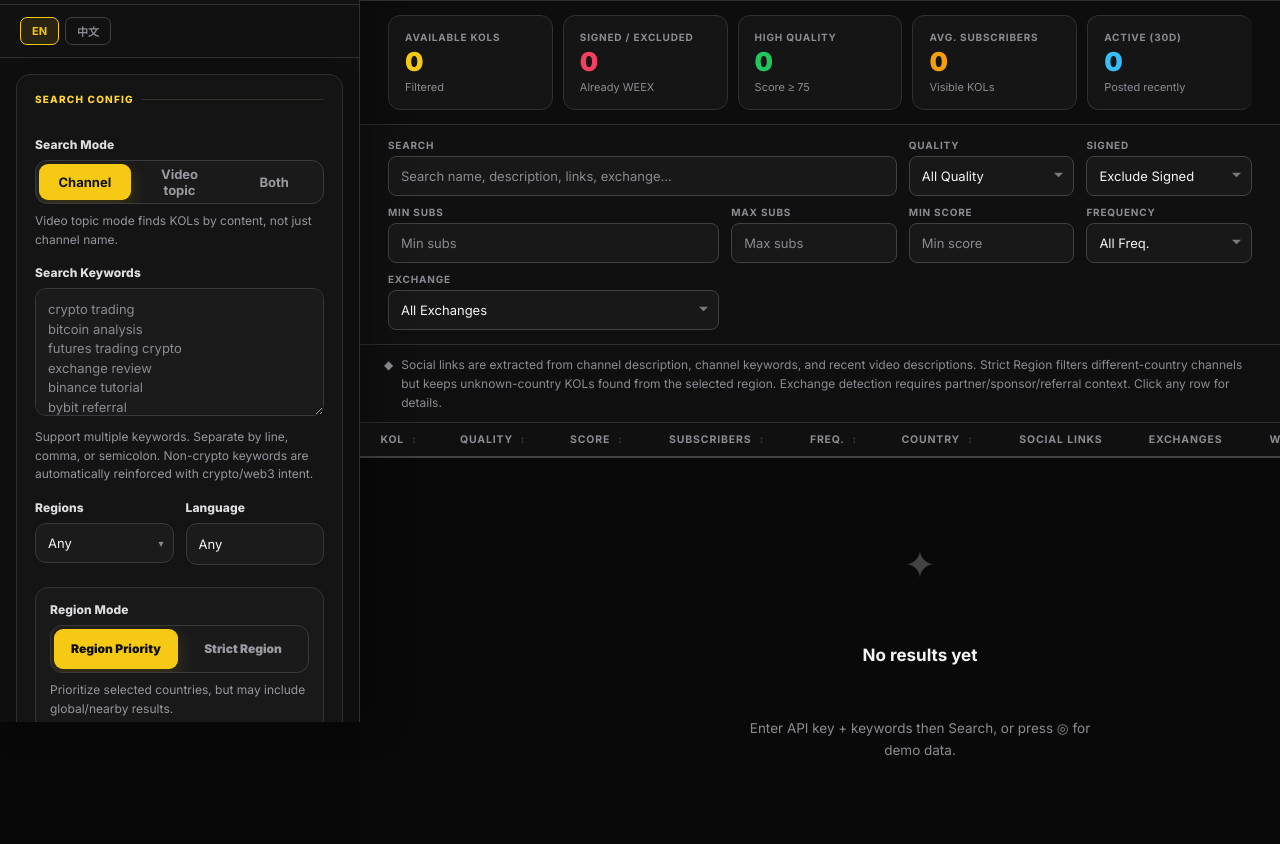
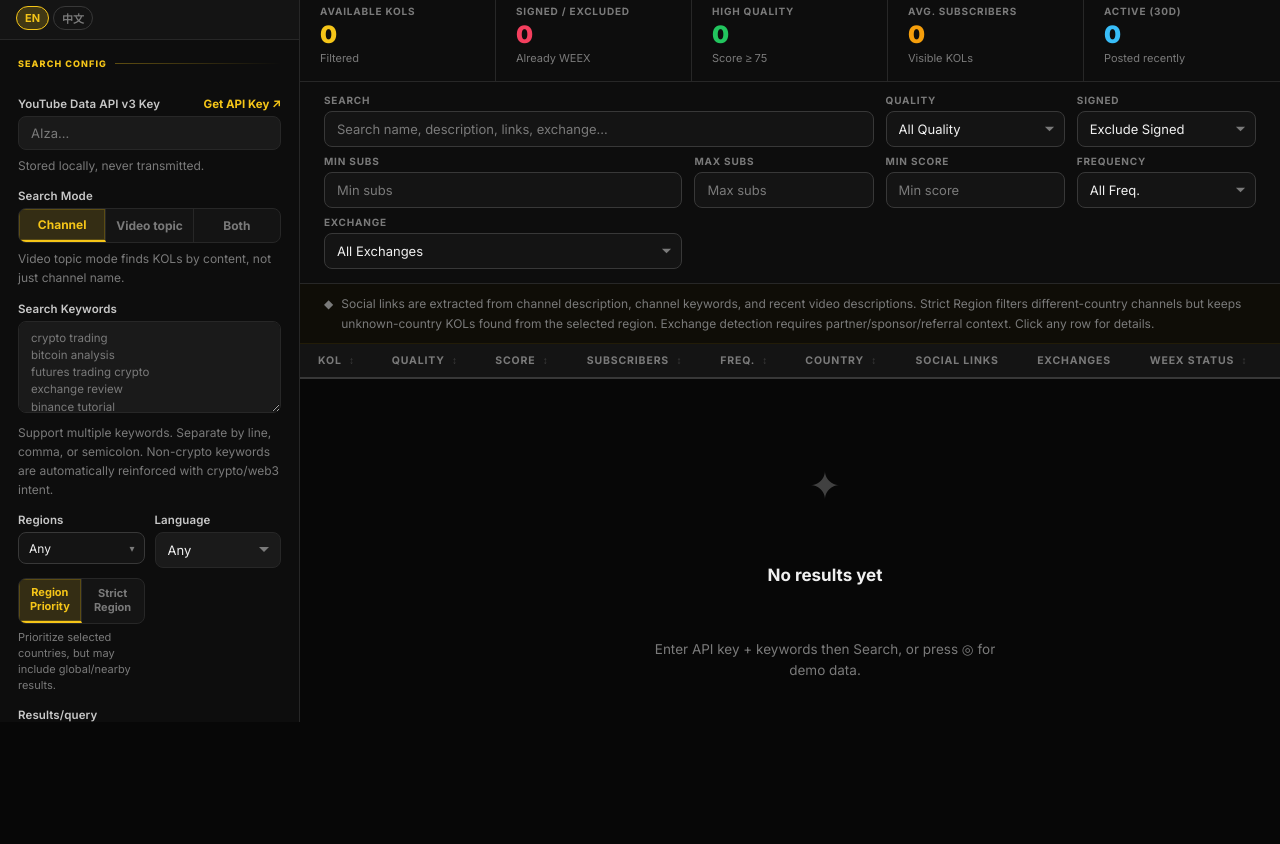
Before and after one commit to wiz-dot/weex-kol-finder, a website: page index.html in a window 1280 px wide. Shown: the part 78-922 px from the top of the page. After the commit the page ends 843 px from the top, so only its background shows below. Drawn offline with Linux system fonts and the light colour scheme.

Commit message:
Add files via upload

```diff
--- a/index.html
+++ b/index.html
@@ -393,159 +393,6 @@ td{padding:13px 16px;font-size:13px;vertical-align:middle}
   .card-grid{grid-template-columns:1fr;padding:12px}
   .drawer{width:100%;right:-100%}
 }
-
-/* ── Visual refresh: BD workspace layout ── */
-:root{
-  --sidebar-w:360px;
-  --bg:#080808;
-  --bg2:#101010;
-  --panel:#181818;
-  --panel2:#202020;
-  --panel3:#272727;
-  --border:#2e2e2e;
-  --border2:#414141;
-  --ink:#f4f4f5;
-  --ink2:#d4d4d8;
-  --ink3:#8b8b92;
-  --gold:#f6c915;
-  --gold2:#ffdf4d;
-  --r:12px;
-  --rs:10px;
-}
-body{background:#080808}
-.app{background:#080808}
-aside{
-  background:#0f0f10;
-  border-right:1px solid #303033;
-  box-shadow:12px 0 36px rgba(0,0,0,.26);
-}
-.brand{
-  padding:22px 22px 18px;
-  background:#121212;
-  border-bottom:1px solid #303033;
-}
-.logo-box{width:42px;height:42px;border-radius:12px;box-shadow:none}
-.brand-text h1{font-size:16px;letter-spacing:-.2px}
-.brand-text p{font-size:12px;color:#9a9aa0}
-.lang-bar{padding:12px 20px;background:#111112;gap:6px}
-.lang-btn{height:28px;padding:0 11px;border-radius:7px}
-.lang-btn.active{background:#2a2513}
-.sidebar-content{gap:14px;padding:16px 16px 22px}
-.s-section{
-  padding:18px;
-  border:1px solid #2f2f32;
-  border-radius:14px;
-  background:#141415;
-  box-shadow:0 10px 28px rgba(0,0,0,.16);
-}
-.s-section:last-child{padding-bottom:18px;border-bottom:1px solid #2f2f32}
-.s-label{font-size:10px;margin-bottom:16px;color:#ffd633}
-.s-label::after{background:#343028}
-.s-stack{gap:16px}
-.s-row{gap:12px}
-label.fl{font-size:12px;font-weight:800;color:#dfdfe2;margin-bottom:8px}
-.hint,.region-mode-hint{font-size:12px;line-height:1.55;color:#96969d;margin-top:8px}
-.api-label-row{align-items:flex-end}
-.api-key-link{font-size:12px}
-.field,.sel,.ta,.ms-trigger{
-  background:#1b1b1c;
-  border-color:#38383c;
-  border-radius:11px;
-  min-height:40px;
-  color:#f5f5f6;
-}
-.field,.sel{height:42px}
-.ta{padding:11px 12px;font-size:13px}
-.keyword-ta{min-height:128px}
-.field:focus,.sel:focus,.ta:focus,.ms-trigger:hover,.multi-select.open .ms-trigger{
-  border-color:#f6c915;
-  box-shadow:0 0 0 3px rgba(246,201,21,.12);
-}
-.ms-trigger{font-size:13px;padding:9px 34px 9px 12px}
-.ms-menu{background:#181819;border-color:#3f3f43;border-radius:12px;box-shadow:0 20px 56px rgba(0,0,0,.72)}
-.ms-selected-list{gap:6px;margin-top:8px}
-.ms-chip{border-color:rgba(246,201,21,.34);background:rgba(246,201,21,.1);padding:3px 9px;font-size:11px;border-radius:8px}
-.stt{
-  height:44px;
-  border-radius:12px;
-  background:#1a1a1b;
-  border-color:#3a3a3d;
-  padding:3px;
-  gap:3px;
-  overflow:hidden;
-}
-.stt-btn{
-  border:0;
-  border-radius:9px;
-  font-size:13px;
-  padding:0 10px;
-  min-width:0;
-  color:#9a9aa0;
-}
-.stt-btn.active{
-  color:#111;
-  background:#f6c915;
-  border-bottom:0;
-  box-shadow:0 6px 18px rgba(246,201,21,.18);
-}
-.stt-btn:hover:not(.active){background:#252528;color:#f0f0f0}
-.region-mode-card{
-  padding:14px;
-  border:1px solid #343438;
-  background:#19191a;
-  border-radius:13px;
-}
-.region-mode{height:48px;margin-top:0}
-.region-mode .stt-btn{font-size:12px;line-height:1.2;min-height:0;font-weight:900}
-.btn-row{grid-template-columns:1fr 44px;gap:10px;margin-top:4px}
-.btn-primary{height:46px;border-radius:12px;box-shadow:none;font-size:14px}
-.btn-primary:hover{box-shadow:0 10px 30px rgba(246,201,21,.22)}
-.btn-icon{height:46px;border-radius:12px;background:#1b1b1d}
-main{background:#090909}
-.topbar{
-  padding:18px 28px;
-  background:#101011;
-  border-bottom:1px solid #2d2d30;
-}
-.topbar::after{display:none}
-.topbar h2{font-size:19px}
-.topbar-sub{font-size:13px}
-.btn-secondary,.view-toggle{border-radius:10px}
-.metrics-bar{
-  gap:10px;
-  padding:14px 28px;
-  background:#0d0d0e;
-  border-bottom:1px solid #2d2d30;
-}
-.metric-cell{
-  border:1px solid #303033;
-  border-radius:12px;
-  padding:15px 16px;
-  background:#151516;
-}
-.metric-cell .m-val{font-size:26px}
-.filter-bar{
-  padding:14px 28px;
-  background:#101011;
-  border-bottom:1px solid #2d2d30;
-  gap:10px 12px;
-}
-.notice-bar{background:#0f0f10;border-bottom:1px solid #2d2d30}
-table{min-width:1120px}
-thead th{background:#101011}
-tbody tr:hover{background:rgba(246,201,21,.045)}
-.drawer{background:#111112}
-.d-stat,.d-desc,.d-link-item{border-radius:12px}
-@media(max-width:1100px){
-  :root{--sidebar-w:320px}
-  .sidebar-content{padding:12px}
-  .s-section{padding:14px}
-}
-@media(max-width:860px){
-  .app{grid-template-columns:1fr}
-  aside{position:relative;height:auto;max-height:none}
-  .metrics-bar,.filter-bar{padding-left:16px;padding-right:16px}
-}
 </style>
 </head>
 <body>
@@ -572,7 +419,7 @@ tbody tr:hover{background:rgba(246,201,21,.045)}
     <div class="s-section s-stack">
       <div class="s-label" data-i="sec_search">Search Config</div>
 
-      <div class="api-key-config" style="display:none">
+      <div>
         <div class="api-label-row">
           <label class="fl" for="apiKey" data-i="lbl_apikey">YouTube Data API v3 Key</label>
           <a class="api-key-link" href="https://developers.google.com/youtube/v3/getting-started" target="_blank" rel="noopener noreferrer" data-i="api_get_key">Get API Key ↗</a>
@@ -618,6 +465,11 @@ web3 news"></textarea>
             </div>
           </div>
           <div class="ms-selected-list" id="regionChips"></div>
+          <div class="stt region-mode" id="regionMode">
+            <button type="button" class="stt-btn active" data-region-mode="priority" data-i="region_priority">Region Priority</button>
+            <button type="button" class="stt-btn" data-region-mode="strict" data-i="region_strict">Strict Region</button>
+          </div>
+          <p class="region-mode-hint" id="regionModeHint" data-i="hint_region_priority">Prioritize selected countries, but may include global/nearby results.</p>
         </div>
         <div>
           <label class="fl" for="languageCode" data-i="lbl_lang">Language</label>
@@ -643,14 +495,6 @@ web3 news"></textarea>
             <option value="uk">Українська</option>
           </select>
         </div>
-      </div>
-      <div class="region-mode-card">
-        <label class="fl" data-i="lbl_region_mode">Region Mode</label>
-        <div class="stt region-mode" id="regionMode">
-          <button type="button" class="stt-btn active" data-region-mode="priority" data-i="region_priority">Region Priority</button>
-          <button type="button" class="stt-btn" data-region-mode="strict" data-i="region_strict">Strict Region</button>
-        </div>
-        <p class="region-mode-hint" id="regionModeHint" data-i="hint_region_priority">Prioritize selected countries, but may include global/nearby results.</p>
       </div>
 
       <div>
@@ -885,7 +729,7 @@ const LANGS={
     brand_sub:'YouTube BD Dashboard',sec_search:'Search Config',lbl_apikey:'YouTube Data API v3 Key',api_get_key:'Get API Key ↗',hint_apikey:'Stored locally, never transmitted.',
     lbl_search_type:'Search Mode',mode_channel:'Channel',mode_video:'Video topic',mode_both:'Both',hint_search_type:'Video topic mode finds KOLs by content, not just channel name.',
     lbl_keyword:'Search Keywords',hint_keywords_multi:'Support multiple keywords. Separate by line, comma, or semicolon. Non-crypto keywords are automatically reinforced with crypto/web3 intent.',
-    lbl_region:'Regions',lbl_lang:'Language',lbl_region_mode:'Region Mode',opt_any:'Any',ms_all:'Select all',ms_clear:'Clear',region_priority:'Region Priority',region_strict:'Strict Region',hint_region_priority:'Prioritize selected countries, but may include global/nearby results.',hint_region_strict:'Hide channels with a different YouTube country; keep unknown-country KOLs found from the selected region.',lbl_maxresults:'Results/query',btn_search:'Search KOLs',
+    lbl_region:'Regions',lbl_lang:'Language',opt_any:'Any',ms_all:'Select all',ms_clear:'Clear',region_priority:'Region Priority',region_strict:'Strict Region',hint_region_priority:'Prioritize selected countries, but may include global/nearby results.',hint_region_strict:'Hide channels with a different YouTube country; keep unknown-country KOLs found from the selected region.',lbl_maxresults:'Results/query',btn_search:'Search KOLs',
     sec_signed:'WEEX Signed KOLs',lbl_excel_upload:'Upload Signed List (Excel/CSV)',uz_label:'Click or drag to upload',uz_hint:'.xlsx / .xls / .csv',
     lbl_signed_manual:'Or enter manually',ph_signed:'One name per line\ne.g. Crypto Jack',hint_signed:'Matched against channel name, handle, and description.',
     sec_signed:'Signed KOL List',lbl_excel_upload:'Upload Excel / CSV',uz_label:'Click or drag to upload',uz_hint:'.xlsx / .xls / .csv — auto-merges with built-in list',
@@ -920,7 +764,7 @@ const LANGS={
     brand_sub:'YouTube BD 搜索仪表盘',sec_search:'搜索配置',lbl_apikey:'YouTube Data API v3 Key',api_get_key:'获取 API Key ↗',hint_apikey:'Key 仅存于本地，不会外传。',
     lbl_search_type:'搜索模式',mode_channel:'频道名称',mode_video:'视频话题',mode_both:'同时搜索',hint_search_type:'视频话题模式：通过 KOL 讨论内容发现他们，覆盖更广。',
     lbl_keyword:'BD 搜索关键词',hint_keywords_multi:'支持多个关键词，可用换行、逗号或分号分隔。非加密关键词会自动补强 crypto/web3 搜索意图。',
-    lbl_region:'目标地区（可多选）',lbl_lang:'内容语言',lbl_region_mode:'地区模式',opt_any:'不限',ms_all:'全选',ms_clear:'清除',region_priority:'地区优先',region_strict:'严格地区',hint_region_priority:'优先搜索所选国家，但可能包含全球或邻近地区结果。',hint_region_strict:'过滤明确属于其他国家的频道；保留从目标地区搜到但频道国家未知的 KOL。',lbl_maxresults:'每次结果数',btn_search:'搜索 KOL',
+    lbl_region:'目标地区（可多选）',lbl_lang:'内容语言',opt_any:'不限',ms_all:'全选',ms_clear:'清除',region_priority:'地区优先',region_strict:'严格地区',hint_region_priority:'优先搜索所选国家，但可能包含全球或邻近地区结果。',hint_region_strict:'过滤明确属于其他国家的频道；保留从目标地区搜到但频道国家未知的 KOL。',lbl_maxresults:'每次结果数',btn_search:'搜索 KOL',
     sec_signed:'WEEX 签约管理',lbl_excel_upload:'上传签约名单（Excel / CSV）',uz_label:'点击或拖拽上传',uz_hint:'支持 .xlsx / .xls / .csv',
     lbl_signed_manual:'或手动输入',ph_signed:'每行一个名称\n例如：Crypto Jack\n链上老王',hint_signed:'用频道名、@handle、简介做关键词匹配。',
     sec_signed:'签约 KOL 名单',lbl_excel_upload:'上传 Excel / CSV',uz_label:'点击或拖拽上传',uz_hint:'.xlsx / .xls / .csv — 自动合并内置名单',
@@ -1019,7 +863,7 @@ let regionMode=localStorage.getItem('weexKol.regionMode')==='strict'?'strict':'p
 let paginationState={configs:[],apiKey:'',mode:'channel',pageLoads:0,maxPageLoads:20};
 let excelSignedNames=[]; // names loaded from Excel
 
-const persistKeys=[];
+const persistKeys=['apiKey'];
 persistKeys.forEach(k=>{const v=localStorage.getItem(`weexKol.${k}`);if(v)els[k].value=v;});
 persistKeys.forEach(k=>els[k].addEventListener('input',()=>localStorage.setItem(`weexKol.${k}`,els[k].value)));
 if(els.exchangeTerms) els.exchangeTerms.value=FIXED_EXCHANGE_TERMS;
@@ -1811,8 +1655,8 @@ function setCache(path,params,data){
 }
 async function ytFetch(path,params,opt={cache:true}){
   if(opt.cache){const cached=getCache(path,params);if(cached)return cached;}
-  const url=new URL(`/api/youtube/${path}`, location.origin);
-  Object.entries(params).forEach(([k,v])=>{if(k!=='key'&&v!==''&&v!==undefined&&v!==null)url.searchParams.set(k,v);});
+  const url=new URL(`https://www.googleapis.com/youtube/v3/${path}`);
+  Object.entries(params).forEach(([k,v])=>{if(v!==''&&v!==undefined&&v!==null)url.searchParams.set(k,v);});
   const res=await fetch(url);const data=await res.json();
   if(!res.ok) throw new Error(data.error?.message||`YouTube API ${res.status}`);
   if(opt.cache)setCache(path,params,data);
@@ -2000,8 +1844,9 @@ async function hydrateChannelResults(channelIds,apiKey,channelRegionMap=new Map(
 }
 
 async function searchKol(){
-  const apiKey='server-key-pool',queries=buildSearchQueries();
+  const apiKey=els.apiKey.value.trim(),queries=buildSearchQueries();
   const maxR=els.maxResults.value,regions=selectedRegions.length?selectedRegions:[''],lang=els.languageCode.value;
+  if(!apiKey) return showToast(t('toast_no_key'));
   if(!queries.length) return showToast(t('toast_no_kw'));
   if(!shouldProceedQuota(queries,regions)) return;
   els.loading.classList.add('active');els.searchBtn.disabled=true;
@@ -2089,7 +1934,8 @@ function loadDemo(){
 async function loadMorePage(){
   const cfg=(paginationState.configs||[]).find(c=>c.nextPageToken);
   if(!cfg) return showToast('No more pages available for the current search.');
-  const apiKey=paginationState.apiKey || 'server-key-pool';
+  const apiKey=paginationState.apiKey || els.apiKey.value.trim();
+  if(!apiKey) return showToast(t('toast_no_key'));
   if(paginationState.pageLoads>=paginationState.maxPageLoads){
     updateLoadMoreButton();
     return showToast('Reached the manual load limit for this search. Start a new search to continue.');
```
